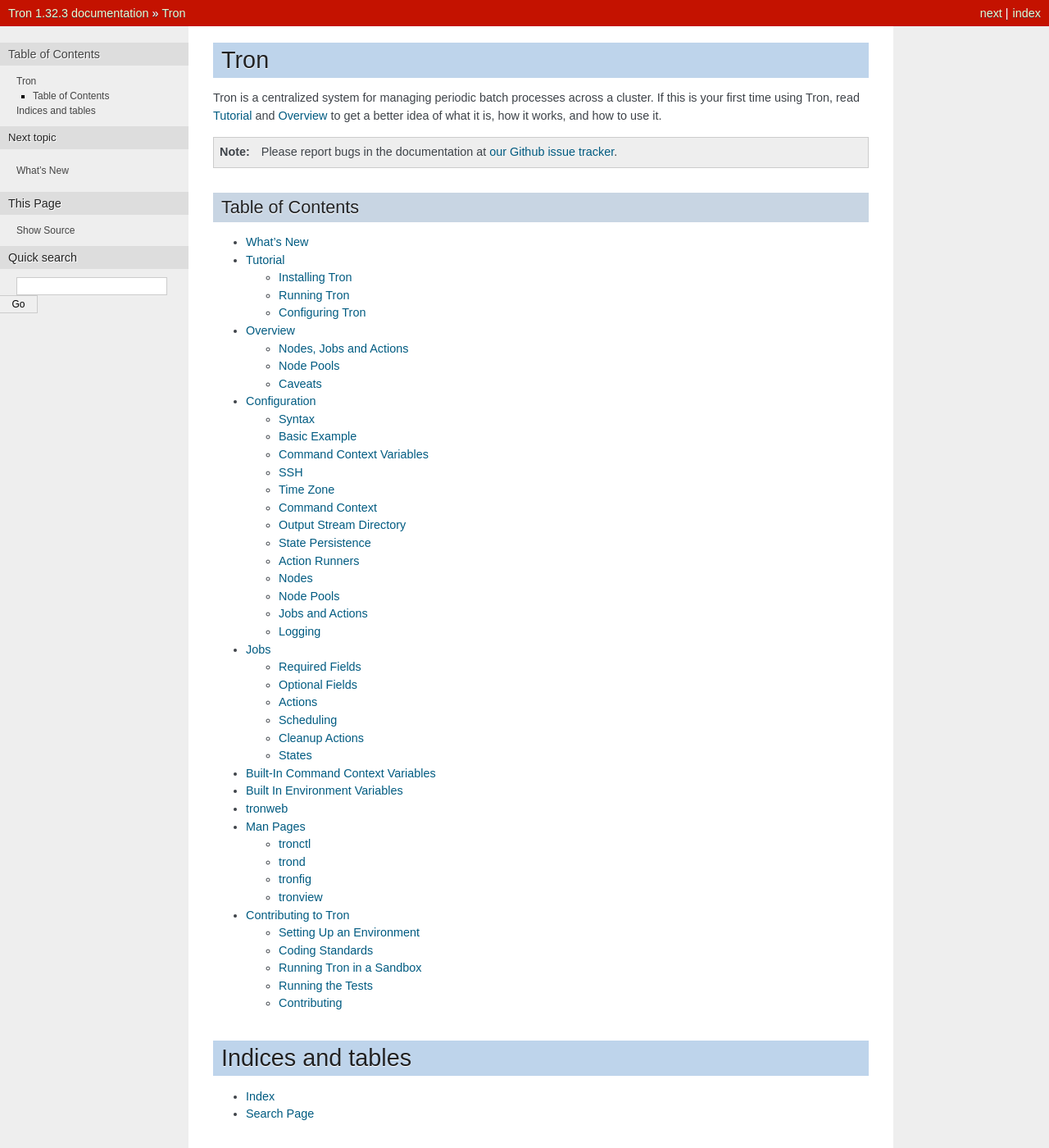
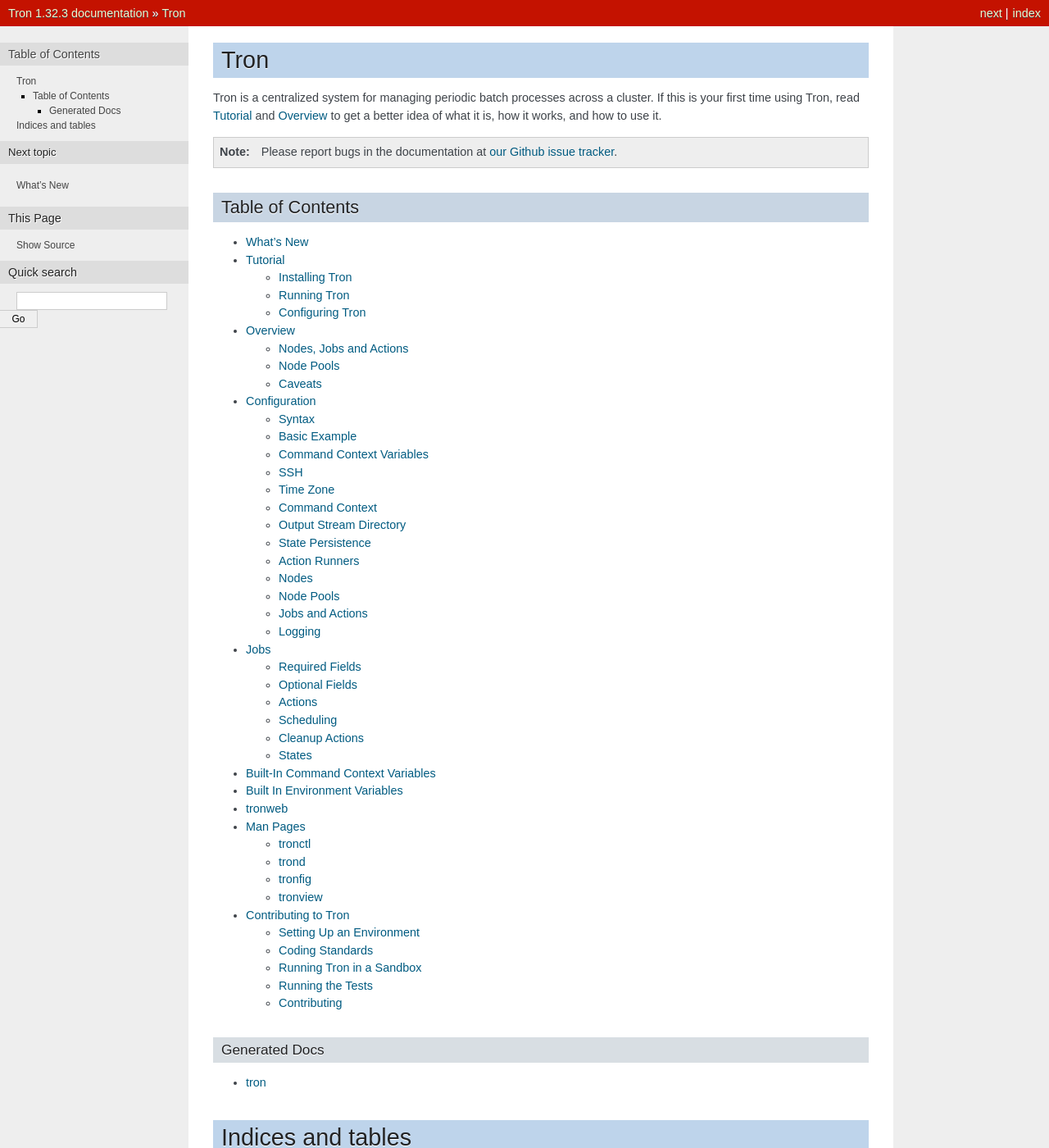
Before and after one commit to Yelp/Tron, a Sphinx documentation site: the page built from docs/source/index.rst, in a window 1280 px wide and 1400 px high. Shown: the whole window at 82% size. Built offline with Sphinx 7.4.7, drawn with Linux system fonts in a browser that asks for light colours.

Commit message:
Adds generated docs to index.rst

```diff
--- a/docs/source/index.rst
+++ b/docs/source/index.rst
@@ -27,6 +27,14 @@ Table of Contents
     tools.rst
     developing.rst
 
+Generated Docs
+~~~~~~~~~~~~~~
+
+.. toctree::
+   :maxdepth: 1
+
+   generated/modules
+
 Indices and tables
 ==================
 
```
